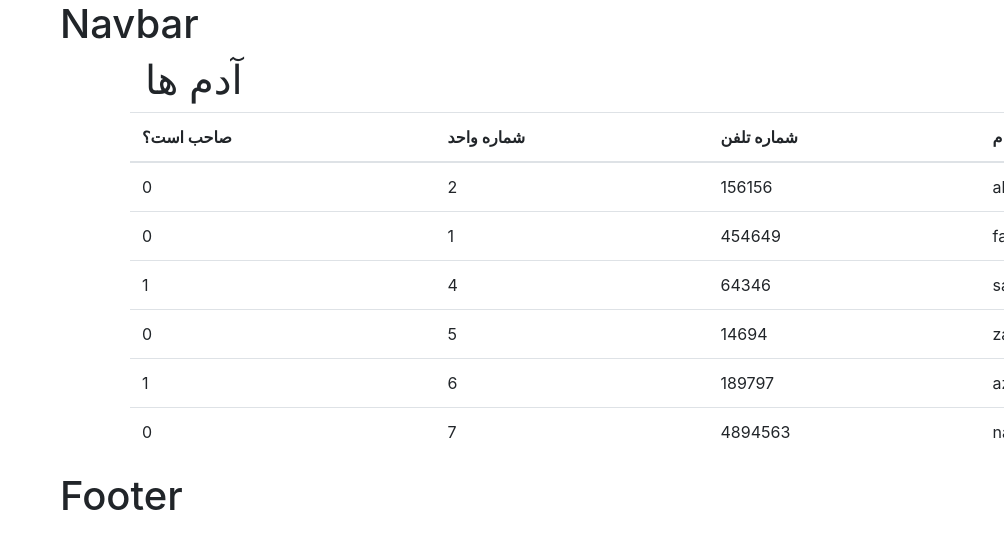
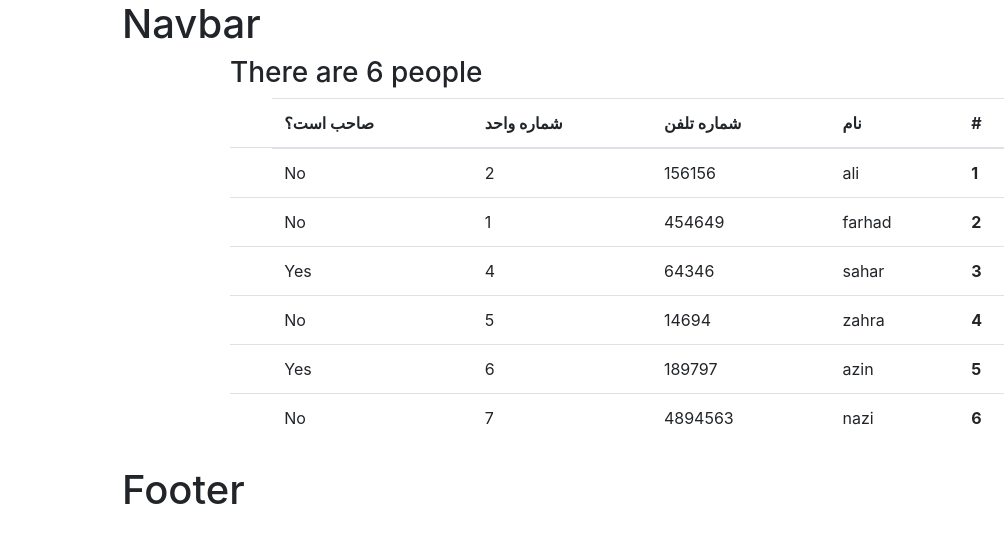
Before and after one commit to alinategh-js/Apartment.Frontend, a React (Create React App) app in the folder apartment/: page /people in a window 1280 px wide. Shown: the top 548 px of the page, without its empty margins (276-1280 px from the left). Built offline with nearby package versions, Linux system fonts and the light colour scheme.

Commit message:
Add filterList to people

```diff
--- a/apartment/src/components/People/people.jsx
+++ b/apartment/src/components/People/people.jsx
@@ -1,23 +1,70 @@
 import React, { Component } from "react";
-import { getData } from "./peopleServices";
+import FilterList from "../../common/filterList";
+import { getPeople } from "./peopleServices";
 
 class People extends Component {
   state = {
     people: [],
+    itemList: [
+      {
+        id: 1,
+        isOwner: 1,
+        name: "Owner"
+      },
+      {
+        id: 2,
+        isOwner: 0,
+        name: "Resident"
+      },
+    ],
+    selectedItem: { id: 0 },
   };
 
   componentDidMount() {
       this.setState({
-      people: getData(),
+        people: getPeople(),
       });
+    ;
+  }
+
+  handleSelect = (item) => {
+    //api call
+    let people;
+    if (item.name === 'Owner')
+      people = getPeople(true)
+    else if (item.name === 'Resident')
+      people = getPeople(false)
+    else
+      people = getPeople()
+
+    this.setState({
+      selectedItem: item,
+      people
+    });
+
   }
 
   render() {
+    const { people, itemList, selectedItem } = this.state;
+    const peopleCount = people.length;
+
     return (
       <>
-        <h1>آدم ها</h1>
-        <div className="row">
-          <table class="table">
+        <div class="row m-2">
+          <div className="col-3">
+            <FilterList
+              items={itemList}
+              keyField="id"
+              valueField="name"
+              selectedItem={selectedItem}
+              onSelect={(item) => this.handleSelect(item)}
+            />
+          </div>
+          <div className="col">
+            {people.length > 0 ? (
+              <>
+                <h3>There are {peopleCount} people</h3>
+                <table className="table">
                   <thead>
                     <tr>
                       <th scope="col">#</th>
@@ -28,18 +75,25 @@ class People extends Component {
                     </tr>
                   </thead>
                   <tbody>
-              {this.state.people.map((person, index) => (
+                    {people.map((person, index) => (
                       <tr>
-                  <th scope="row">{person.id}</th>
+                        <th scope="row">{index + 1}</th>
                       <td>{person.name}</td>
                       <td>{person.phone}</td>
                       <td>{person.unitId}</td>
-                  <td>{person.isOwner ? 1 : 0}</td>
+                      <td>{person.isOwner ? 'Yes' : 'No'}</td>
+                        <td></td>
                       </tr>
                     ))}
                   </tbody>
                 </table>
+              </>
+            ) : (
+              <div></div>
+            )}
           </div>
+        </div>
+
       </>
     );
   }
--- a/apartment/src/components/People/peopleServices.js
+++ b/apartment/src/components/People/peopleServices.js
@@ -44,4 +44,5 @@ const fakeDatas = [
   },
 ];
 
-export const getData = () => fakeDatas;
+// api
+export const getPeople = (isOwner = null) => fakeDatas;
```
Lines whose indentation alone changed are shown as unchanged.
